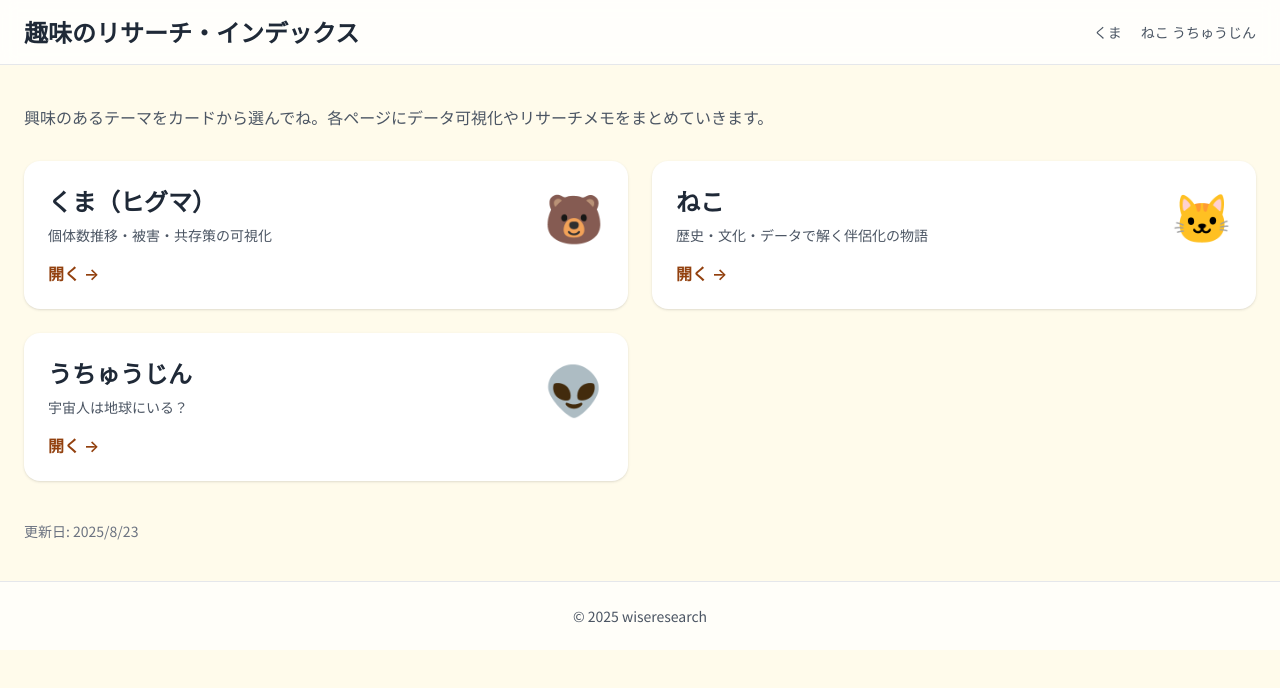
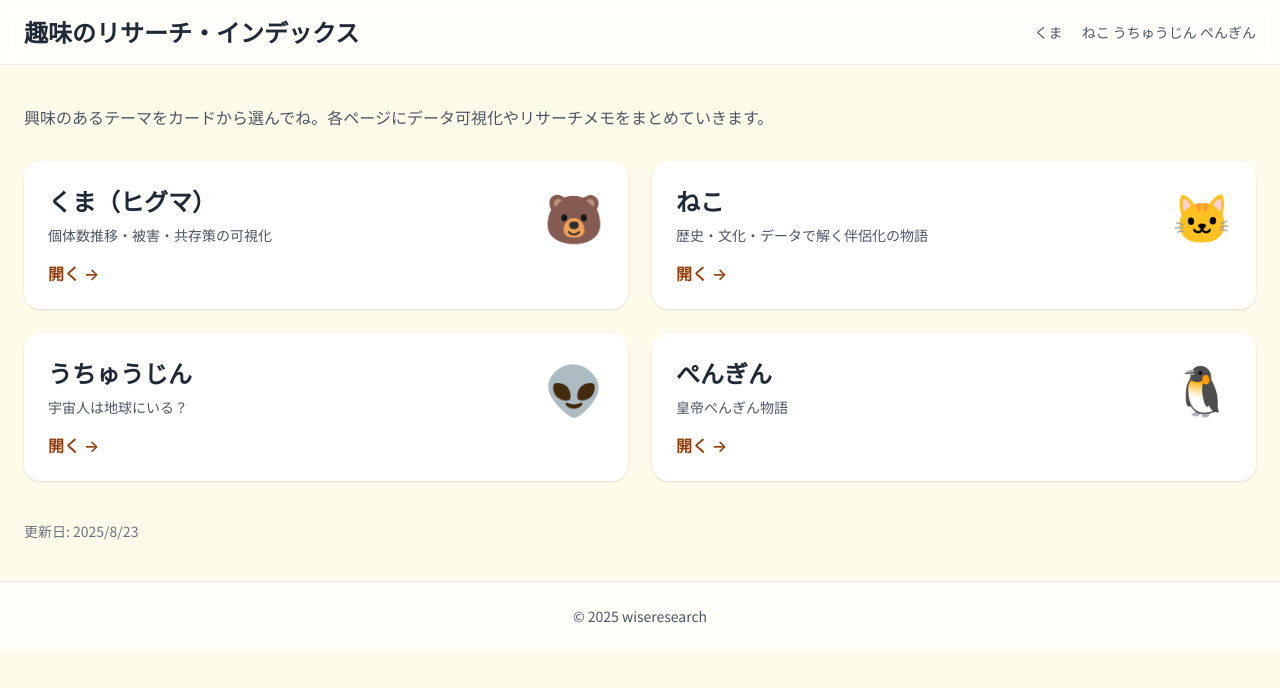
Before and after one commit to yumi-wisely/higumabear, a plain HTML site: page index.html in a window 1280 px wide. Drawn offline with nearby package versions, Linux system fonts and the light colour scheme.

Commit message:
Update index.html

```diff
--- a/index.html
+++ b/index.html
@@ -19,6 +19,7 @@
         <a href="bear/" class="hover:text-amber-700 mr-4">くま</a>
         <a href="cat/" class="hover:text-amber-700">ねこ</a>
         <a href="cat/" class="hover:text-amber-700">うちゅうじん</a>
+        <a href="cat/" class="hover:text-amber-700">ぺんぎん</a>
       </nav>
     </div>
   </header>
@@ -67,6 +68,19 @@
           開く <span class="ml-1">→</span>
         </div>
       </a>
+
+      <a href="bear/" class="group block bg-white rounded-2xl shadow hover:shadow-md transition p-6">
+        <div class="flex items-center justify-between">
+          <div>
+            <h2 class="text-2xl font-bold">ぺんぎん</h2>
+            <p class="text-gray-600 mt-2 text-sm">皇帝ぺんぎん物語</p>
+          </div>
+          <div class="text-5xl">🐧</div>
+        </div>
+        <div class="mt-4 text-amber-800 font-semibold group-hover:translate-x-1 transition inline-flex items-center">
+          開く <span class="ml-1">→</span>
+        </div>
+      </a>
     </div>
 
     <div class="mt-10 text-sm text-gray-500">
```
